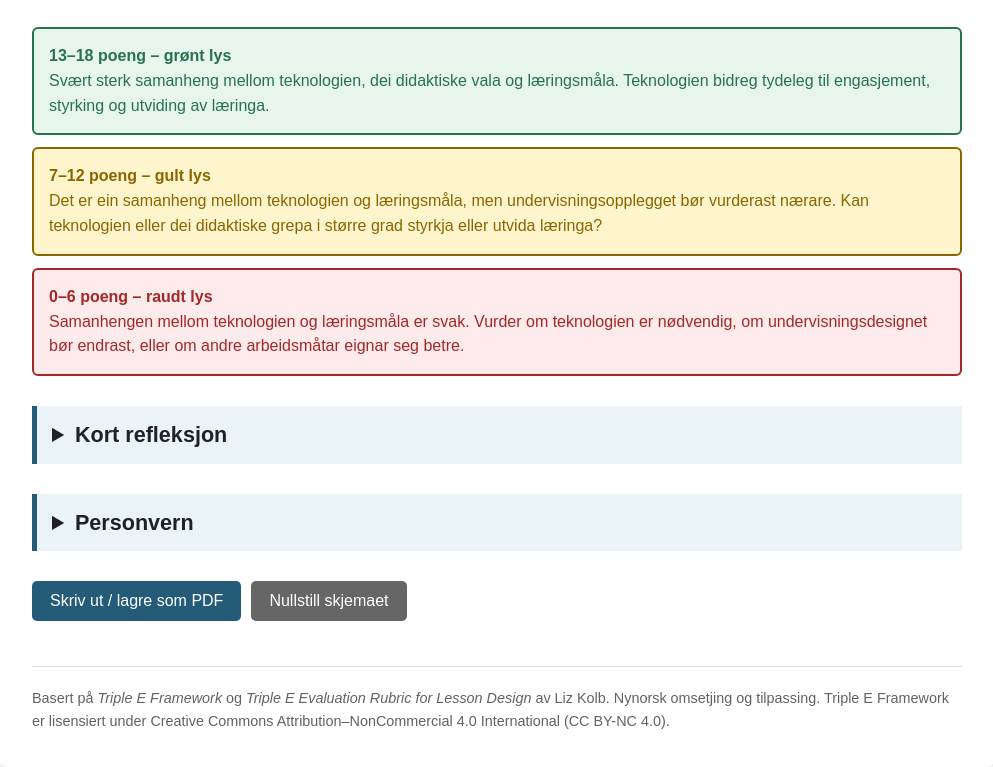
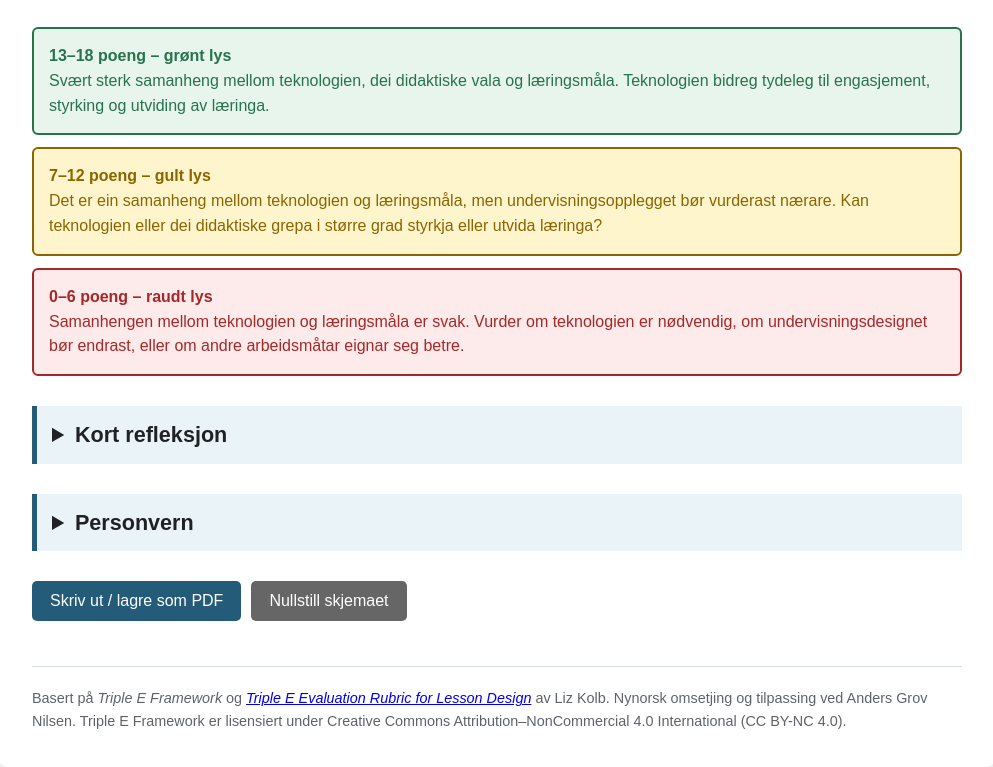
Before and after one commit to Xhai1974/TreEar, a plain HTML site: page index.html in a window 1280 px wide. Shown: the part 2096-2863 px from the top of the page, without its empty margins (143-1136 px from the left). Drawn offline with Linux system fonts and the light colour scheme.

Commit message:
Update index.html

```diff
--- a/index.html
+++ b/index.html
@@ -661,8 +661,8 @@
 
   <footer>
     Basert på <em>Triple E Framework</em> og
-    <em>Triple E Evaluation Rubric for Lesson Design</em> av Liz Kolb.
-    Nynorsk omsetjing og tilpassing.
+    <em><a href=https://www.tripleeframework.com/triple-e-evaluation-rubric-for-lesson-design.html>Triple E Evaluation Rubric for Lesson Design</a></em> av Liz Kolb.
+    Nynorsk omsetjing og tilpassing ved Anders Grov Nilsen.
     Triple E Framework er lisensiert under
     Creative Commons Attribution–NonCommercial 4.0 International
     (CC BY-NC 4.0).
```
